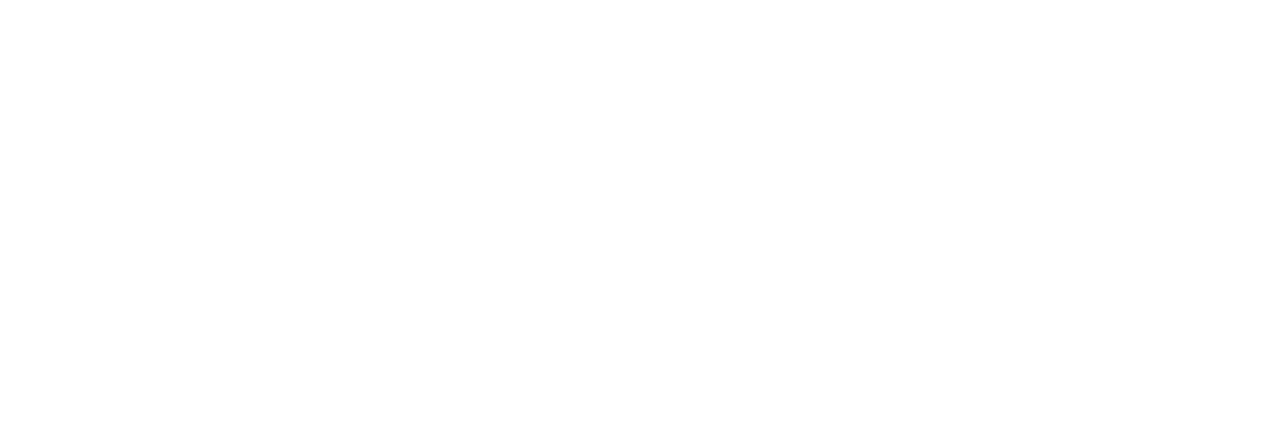
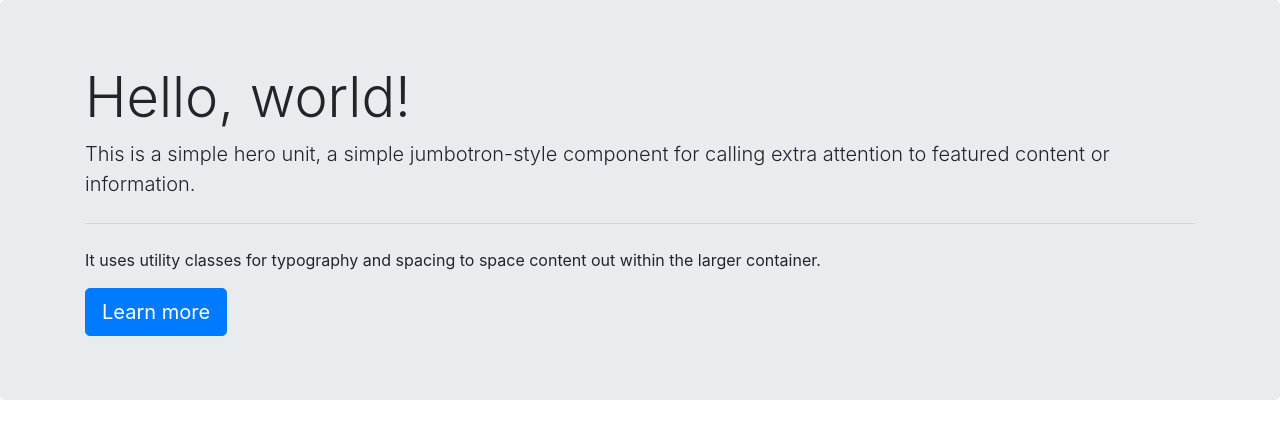
Before and after one commit to ebotello911/Event-Lnading-page, a plain HTML site: page index.html in a window 1280 px wide. Drawn offline with nearby package versions, Linux system fonts and the light colour scheme.

Commit message:
Finish wireframe

```diff
--- a/index.html
+++ b/index.html
@@ -4,14 +4,23 @@
     <meta charset="UTF-8">
     <meta http-equiv="X-UA-Compatible" content="IE=edge">
     <meta name="viewport" content="width=device-width, initial-scale=1.0">
-    <link rel="stylesheet" href="styles.css">
     <link rel="stylesheet" href="https://cdn.jsdelivr.net/npm/bootstrap@4.5.3/dist/css/bootstrap.min.css" integrity="sha384-TX8t27EcRE3e/ihU7zmQxVncDAy5uIKz4rEkgIXeMed4M0jlfIDPvg6uqKI2xXr2" crossorigin="anonymous">
 
     <title>Practice</title>
+    <link rel="stylesheet" href="styles.css">
 
 </head>
     <body>
-
+        <!-- to do wireFrame -->
+        <div class="jumbotron">
+            <div class="container">
+            <h1 class="display-4">Hello, world!</h1>
+            <p class="lead">This is a simple hero unit, a simple jumbotron-style component for calling extra attention to featured content or information.</p>
+            <hr class="my-4">
+            <p>It uses utility classes for typography and spacing to space content out within the larger container.</p>
+            <a class="btn btn-primary btn-lg" href="#" role="button">Learn more</a>
+        </div>
+        </div>
 
 
 
```
